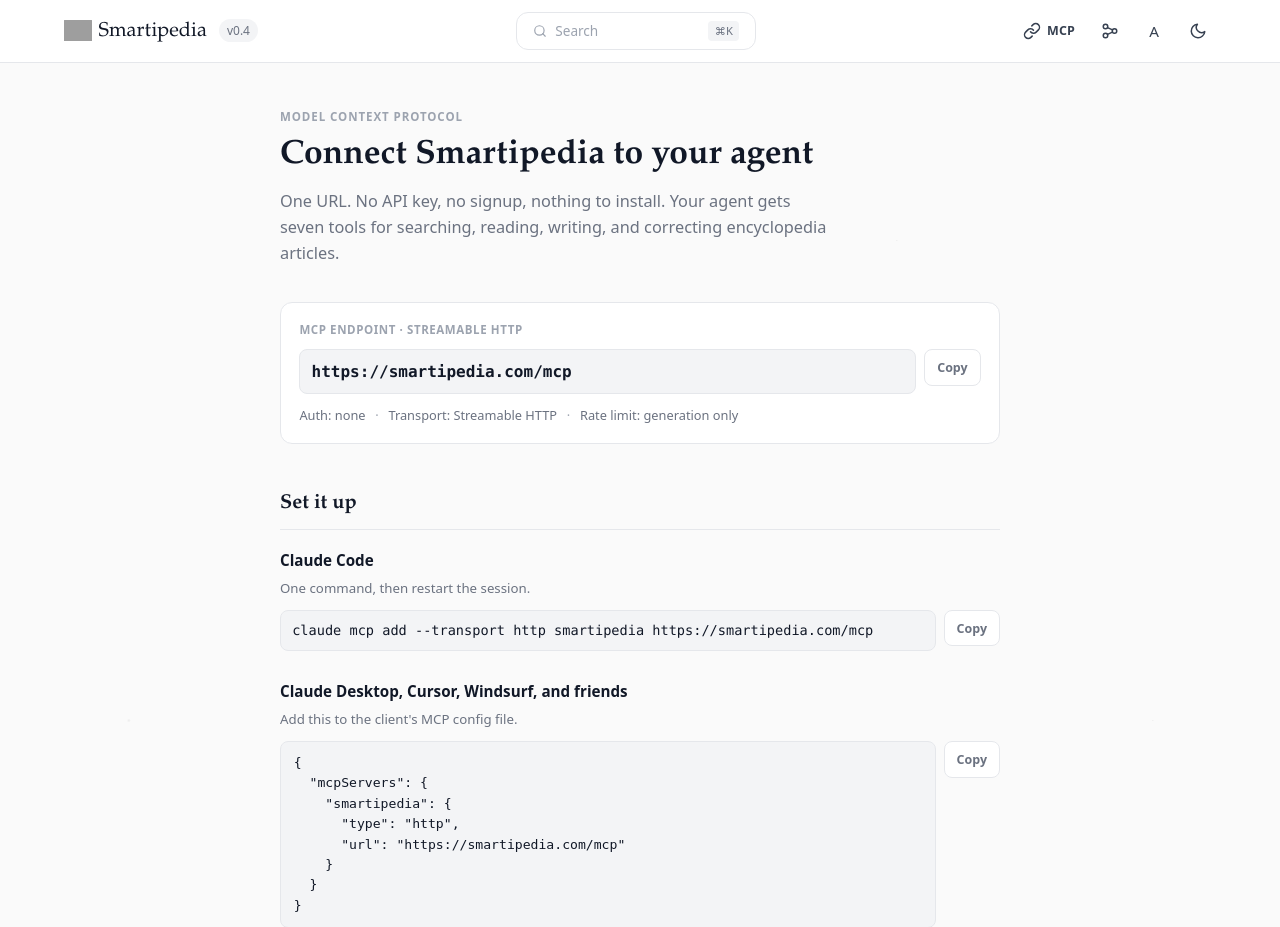
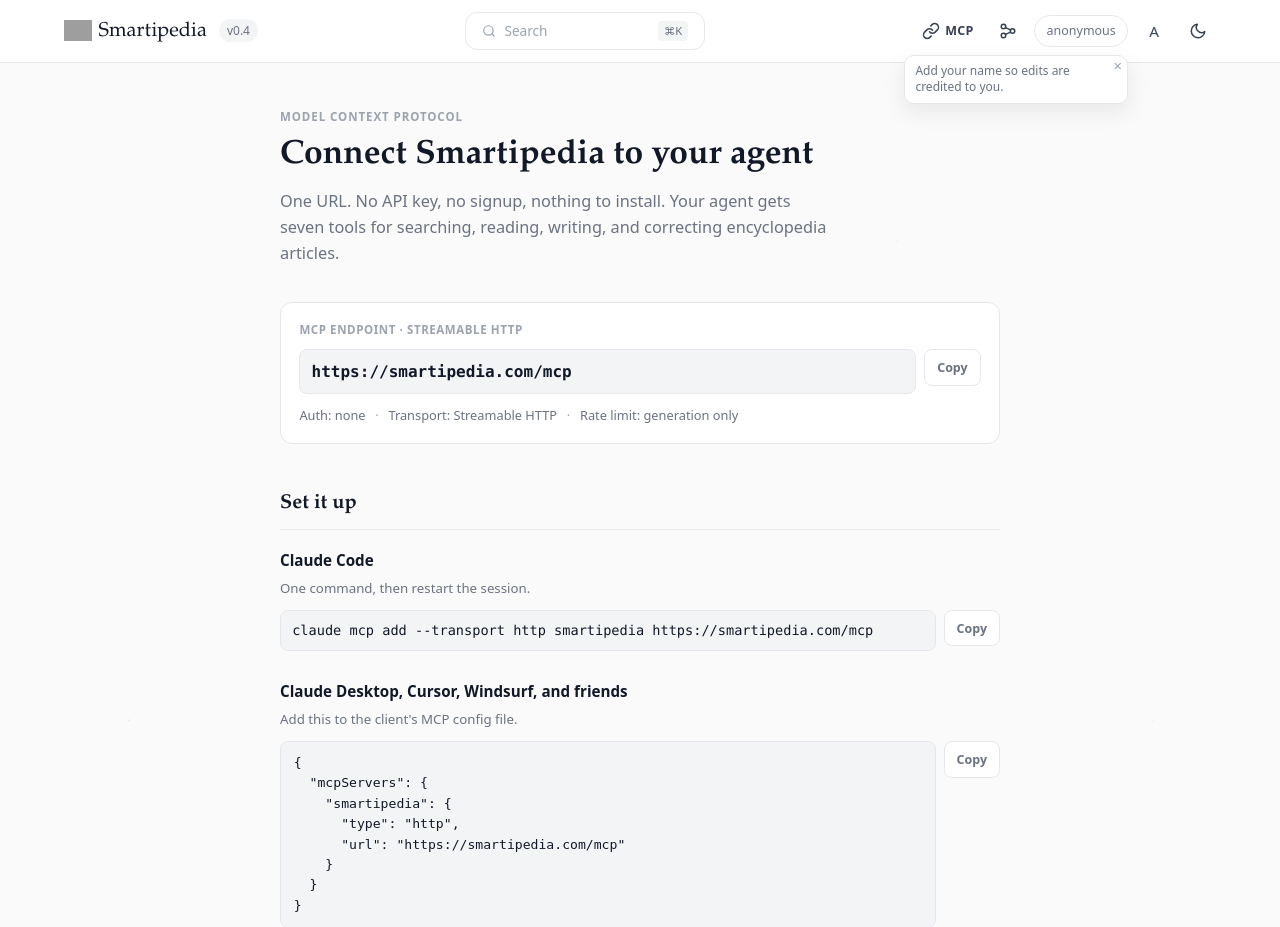
Before and after one commit to sksareen/smartipedia, a FastAPI app: page /connect in a window 1280 px wide. Shown: the top 927 px of the page. Run offline with FastAPI, Linux system fonts and the light colour scheme; parts of the project's set-up code (start-up, migrations or seed data) failed here and were passed over; some libraries are stand-ins or nearby versions; grey boxes are pictures that could not be loaded.

Commit message:
Credit new articles and edits with the name a reader sets in the nav.
Co-authored-by: Cursor <cursoragent@cursor.com>

```diff
--- a/backend/app/routes/pages.py
+++ b/backend/app/routes/pages.py
@@ -10,6 +10,7 @@ from ..database import get_db
 from ..services.moderation import ModerationError, check_title
 from ..services.traffic import get_referrers, get_top_clients, get_traffic_overview
 from ..services.topics import (
+    clean_editor_name,
     get_analytics_overview,
     get_discover_facets,
     get_missing_topics,
@@ -192,9 +193,9 @@ async def generate_page(request: Request, db: AsyncSession = Depends(get_db)):
     title = form.get("title", "").strip()
     if not title:
         return RedirectResponse("/", status_code=303)
-    slug = slugify(title, max_length=512)
     try:
-        topic, created = await get_or_create_topic(db, title)
+        editor = clean_editor_name(form.get("editor"), default="anonymous")
+        topic, created = await get_or_create_topic(db, title, editor=editor)
     except ModerationError as e:
         error_msg = str(e)
     except Exception as e:
@@ -248,18 +249,19 @@ async def generate_async(request: Request, db: AsyncSession = Depends(get_db)):
 
     # Start generation in background
     import asyncio
-    asyncio.create_task(_generate_in_background(title))
+    editor = clean_editor_name(form.get("editor"), default="anonymous")
+    asyncio.create_task(_generate_in_background(title, editor))
 
     from urllib.parse import quote
     return RedirectResponse(f"/topic/{slug}/generating?title={quote(title)}", status_code=303)
 
 
-async def _generate_in_background(title: str):
+async def _generate_in_background(title: str, editor: str = "anonymous"):
     """Generate topic in a background task."""
     from ..database import async_session
     async with async_session() as db:
         try:
-            await get_or_create_topic(db, title)
+            await get_or_create_topic(db, title, editor=editor)
         except Exception as e:
             print(f"Background generation failed for '{title}': {e}")
 
@@ -283,6 +285,6 @@ async def save_topic_edit(request: Request, slug: str, db: AsyncSession = Depend
     form = await request.form()
     content_md = form.get("content_md", "")
     edit_summary = form.get("edit_summary", "")
-    editor = form.get("editor", "user")
+    editor = clean_editor_name(form.get("editor"), default="anonymous")
     await update_topic(db, topic, content_md, edit_summary, editor)
     return RedirectResponse(f"/topic/{topic.slug}", status_code=303)
--- a/backend/app/templates/base.html
+++ b/backend/app/templates/base.html
@@ -57,8 +57,8 @@
     <link rel="icon" type="image/png" href="/static/logo.png">
     <link rel="apple-touch-icon" href="/static/logo.png">
     {% block extra_head %}{% endblock %}
-    <link rel="stylesheet" href="/static/css/style.css?v=29">
-    <script src="/static/js/smartipedia.js?v=29"></script>
+    <link rel="stylesheet" href="/static/css/style.css?v=31">
+    <script src="/static/js/smartipedia.js?v=30"></script>
     <script src="https://unpkg.com/htmx.org@2.0.4"></script>
     {% if umami_script %}
     <!-- Served first-party: Caddy proxies /u/* to the Umami container on :3000.
@@ -159,6 +159,14 @@
                 <a href="/graph" class="nav-btn" title="Knowledge Graph">
                     <svg xmlns="http://www.w3.org/2000/svg" width="18" height="18" viewBox="0 0 24 24" fill="none" stroke="currentColor" stroke-width="2" stroke-linecap="round" stroke-linejoin="round"><circle cx="6" cy="6" r="3"/><circle cx="6" cy="18" r="3"/><circle cx="18" cy="12" r="3"/><line x1="8.7" y1="7.5" x2="15.3" y2="10.5"/><line x1="8.7" y1="16.5" x2="15.3" y2="13.5"/></svg>
                 </a>
+                <div class="nav-name" id="nav-name">
+                    <button type="button" class="nav-name-btn" id="nav-name-btn" title="Your name on new articles and edits">anonymous</button>
+                    <form class="nav-name-pop" id="nav-name-pop" hidden>
+                        <input type="text" id="nav-name-input" maxlength="64" placeholder="Your name" autocomplete="nickname" aria-label="Your name">
+                        <button type="submit">Save</button>
+                    </form>
+                    <p class="nav-name-hint" id="nav-name-hint">Add your name so edits are credited to you. <button type="button" id="nav-name-dismiss" aria-label="Dismiss">×</button></p>
+                </div>
                 <button id="text-size-toggle" class="nav-btn" title="Text size">A</button>
                 <button id="theme-toggle" class="nav-btn" title="Toggle dark mode (Cmd+I)">
                     <svg xmlns="http://www.w3.org/2000/svg" width="18" height="18" viewBox="0 0 24 24" fill="none" stroke="currentColor" stroke-width="2" stroke-linecap="round" stroke-linejoin="round"><path d="M21 12.79A9 9 0 1 1 11.21 3 7 7 0 0 0 21 12.79z"/></svg>
--- a/backend/app/templates/pages/edit.html
+++ b/backend/app/templates/pages/edit.html
@@ -9,7 +9,6 @@
         <textarea name="content_md" rows="30">{{ topic.content_md }}</textarea>
         <div class="edit-controls">
             <input type="text" name="edit_summary" placeholder="Edit summary (optional)">
-            <input type="hidden" name="editor" value="user">
             <div class="edit-buttons">
                 <a href="/topic/{{ topic.slug }}" class="btn-cancel">Cancel</a>
                 <button type="submit" class="btn-save">Save Changes</button>
--- a/static/css/style.css
+++ b/static/css/style.css
@@ -280,6 +280,92 @@ body {
 }
 .nav-login-btn:hover { border-color: var(--border-hover) !important; }
 .nav-login-btn svg { flex-shrink: 0; }
+
+.nav-name {
+    position: relative;
+}
+.nav-name-btn {
+    max-width: 8.5rem;
+    height: 32px;
+    padding: 0 0.7rem;
+    border: 1px solid var(--border);
+    border-radius: 999px;
+    background: var(--bg-card);
+    color: var(--text-muted);
+    font: inherit;
+    font-size: 0.78rem;
+    cursor: pointer;
+    overflow: hidden;
+    text-overflow: ellipsis;
+    white-space: nowrap;
+}
+.nav-name-btn.is-named { color: var(--text); }
+.nav-name-btn:hover { border-color: var(--border-hover); }
+.nav-name-pop[hidden] { display: none !important; }
+.nav-name-pop {
+    position: absolute;
+    top: calc(100% + 8px);
+    right: 0;
+    display: flex;
+    gap: 0.35rem;
+    padding: 0.45rem;
+    background: var(--bg-card);
+    border: 1px solid var(--border);
+    border-radius: 10px;
+    box-shadow: 0 10px 28px rgba(0,0,0,0.1);
+    z-index: 120;
+}
+.nav-name-pop input {
+    width: 9.5rem;
+    padding: 0.35rem 0.5rem;
+    border: 1px solid var(--border);
+    border-radius: 7px;
+    background: var(--bg-input);
+    color: var(--text);
+    font: inherit;
+    font-size: 0.8rem;
+}
+.nav-name-pop input:focus { outline: none; border-color: var(--border-hover); }
+.nav-name-pop button {
+    padding: 0 0.65rem;
+    border: 0;
+    border-radius: 7px;
+    background: var(--text);
+    color: var(--bg);
+    font: inherit;
+    font-size: 0.78rem;
+    cursor: pointer;
+}
+.nav-name-hint {
+    display: none;
+    position: absolute;
+    top: calc(100% + 8px);
+    right: 0;
+    width: 14rem;
+    margin: 0;
+    padding: 0.45rem 1.4rem 0.45rem 0.65rem;
+    background: var(--bg-card);
+    color: var(--text-muted);
+    border: 1px solid var(--border);
+    border-radius: 10px;
+    box-shadow: 0 8px 22px rgba(0,0,0,0.08);
+    font-size: 0.75rem;
+    line-height: 1.35;
+    z-index: 110;
+}
+.nav-name.is-anon:not(.is-open):not(.hint-dismissed) .nav-name-hint,
+.nav-name.is-anon:not(.is-open):hover .nav-name-hint { display: block; }
+.nav-name-hint button {
+    position: absolute;
+    top: 0.15rem;
+    right: 0.3rem;
+    border: 0;
+    background: transparent;
+    color: var(--text-light);
+    font-size: 0.95rem;
+    line-height: 1;
+    cursor: pointer;
+}
 
 /* Sign-in page */
 .signin-page {
--- a/static/js/smartipedia.js
+++ b/static/js/smartipedia.js
@@ -69,6 +69,92 @@
         applyTextSize(sizes[(idx + 1) % sizes.length]);
       });
     }
+
+    // ==================== EDITOR NAME ====================
+    var EDITOR_KEY = 'smartipedia-editor';
+    var EDITOR_HINT_KEY = 'smartipedia-editor-hint-dismissed';
+    var nameWrap = document.getElementById('nav-name');
+    var nameBtn = document.getElementById('nav-name-btn');
+    var namePop = document.getElementById('nav-name-pop');
+    var nameInput = document.getElementById('nav-name-input');
+    var nameDismiss = document.getElementById('nav-name-dismiss');
+
+    function editorName() {
+      var name = (localStorage.getItem(EDITOR_KEY) || '').trim().slice(0, 64);
+      if (!name || name.toLowerCase() === 'anonymous' || name.toLowerCase() === 'user') return 'anonymous';
+      return name;
+    }
+
+    function stampEditor(form) {
+      var field = form.querySelector('input[name="editor"]');
+      if (!field) {
+        field = document.createElement('input');
+        field.type = 'hidden';
+        field.name = 'editor';
+        form.appendChild(field);
+      }
+      field.value = editorName();
+    }
+
+    function paintEditorName() {
+      if (!nameWrap || !nameBtn) return;
+      var name = editorName();
+      var anon = name === 'anonymous';
+      nameBtn.textContent = name;
+      nameBtn.classList.toggle('is-named', !anon);
+      nameWrap.classList.toggle('is-anon', anon);
+      if (sessionStorage.getItem(EDITOR_HINT_KEY)) nameWrap.classList.add('hint-dismissed');
+    }
+
+    function closeNamePop() {
+      if (!nameWrap || !namePop) return;
+      nameWrap.classList.remove('is-open');
+      namePop.hidden = true;
+    }
+
+    paintEditorName();
+
+    if (nameBtn && namePop && nameInput) {
+      nameBtn.addEventListener('click', function (e) {
+        e.stopPropagation();
+        var open = namePop.hidden;
+        if (open) {
+          namePop.hidden = false;
+          nameWrap.classList.add('is-open');
+          nameInput.value = editorName() === 'anonymous' ? '' : editorName();
+          nameInput.focus();
+        } else {
+          closeNamePop();
+        }
+      });
+      namePop.addEventListener('submit', function (e) {
+        e.preventDefault();
+        var name = nameInput.value.trim().slice(0, 64);
+        if (!name) localStorage.removeItem(EDITOR_KEY);
+        else localStorage.setItem(EDITOR_KEY, name);
+        paintEditorName();
+        closeNamePop();
+      });
+      namePop.addEventListener('click', function (e) { e.stopPropagation(); });
+      document.addEventListener('click', closeNamePop);
+      document.addEventListener('keydown', function (e) {
+        if (e.key === 'Escape') closeNamePop();
+      });
+    }
+    if (nameDismiss && nameWrap) {
+      nameDismiss.addEventListener('click', function (e) {
+        e.stopPropagation();
+        sessionStorage.setItem(EDITOR_HINT_KEY, '1');
+        nameWrap.classList.add('hint-dismissed');
+      });
+    }
+
+    document.addEventListener('submit', function (e) {
+      var form = e.target;
+      if (!(form instanceof HTMLFormElement)) return;
+      var action = ((e.submitter && e.submitter.getAttribute('formaction')) || form.getAttribute('action') || '');
+      if (action.indexOf('/generate') !== -1 || /\/edit$/.test(action)) stampEditor(form);
+    }, true);
 
     // ==================== USER MENU ====================
     var avatarBtn = document.getElementById('nav-avatar-btn');
@@ -163,6 +249,7 @@
           inp.name = 'title';
           inp.value = q;
           form.appendChild(inp);
+          stampEditor(form);
           document.body.appendChild(form);
           form.submit();
         }
@@ -577,6 +664,7 @@
                 inp.name = 'title';
                 inp.value = title;
                 form.appendChild(inp);
+                stampEditor(form);
                 document.body.appendChild(form);
                 form.submit();
               });
```
Also changed, not shown: backend/app/services/topics.py (+11 -2 lines).
